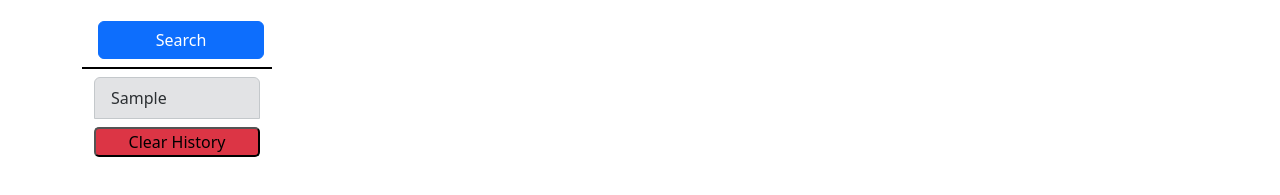
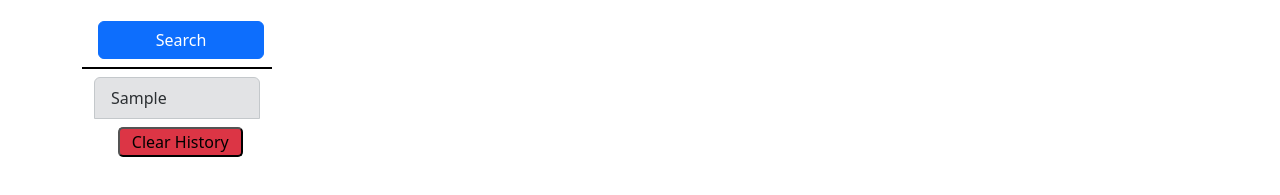
Before and after one commit to EzekielCampos/challenge-6, a plain HTML site: page index.html in a window 1280 px wide. Both pictures are taken after typing "Sample" into the empty fields and a click on the button "Search". Shown: the part 223-418 px from the top of the page. Drawn offline with nearby package versions, Linux system fonts and the light colour scheme; no server answers.

Commit message:
adjusted the sizing and position of the clear list button

```diff
--- a/assets/css/styles.css
+++ b/assets/css/styles.css
@@ -18,6 +18,7 @@ header h1{
 }
 
 #delete{
+    text-align: center;
     border-radius: 5px;
 }
 
--- a/assets/js/scripts.js
+++ b/assets/js/scripts.js
@@ -59,7 +59,7 @@ function printCities(){
 
     }
     const deleteButton = document.createElement("button");
-    deleteButton.setAttribute("class","mt-2 bg-danger");
+    deleteButton.setAttribute("class","mt-2 bg-danger w-75 ms-4");
     deleteButton.setAttribute("id","delete");
     deleteButton.textContent = "Clear History";
     citiesList.append(deleteButton);
```
